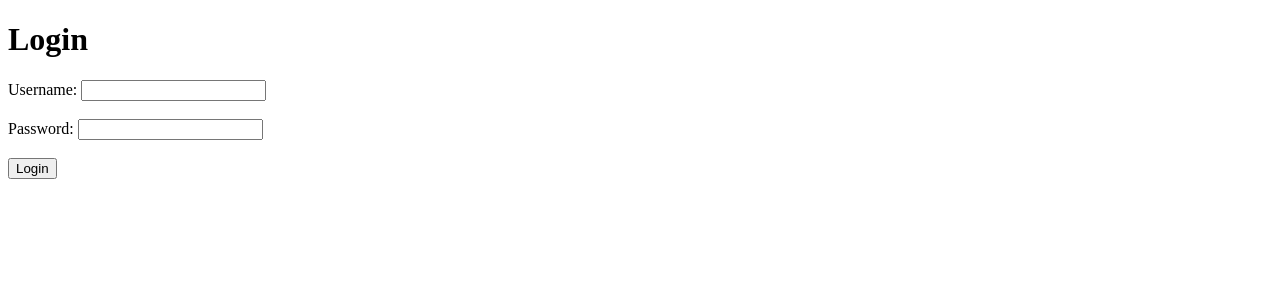
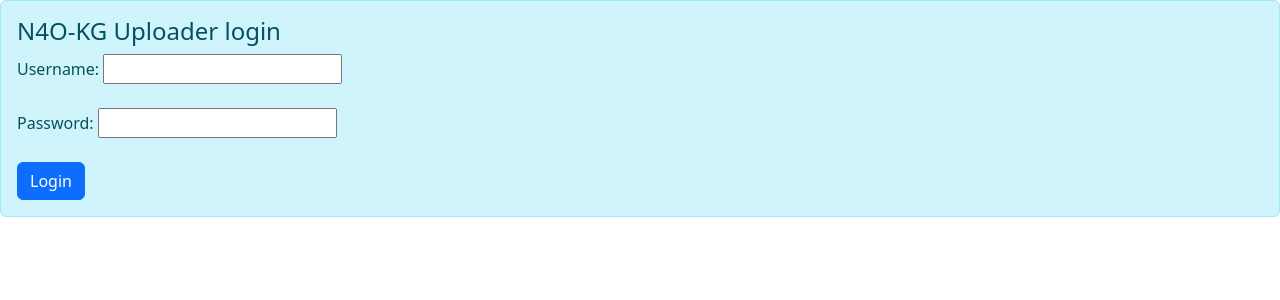
Before and after one commit to nfdi4objects/n4o-graph-admin, a Flask app: page /login in a window 1280 px wide. Shown: the top 300 px of the page. Run offline with Flask 3, Linux system fonts and the light colour scheme; some libraries are stand-ins or nearby versions.

Commit message:
Nacharbeiten

```diff
--- a/app.py
+++ b/app.py
@@ -8,8 +8,8 @@ sparql_url = 'http://172.18.0.4:3030/n4/'
 
 app = Flask(__name__,template_folder='templates', static_folder='static', static_url_path='/assets')
 app.secret_key = 'your_secret_key'  # Replace with a strong secret key
-user_collection_name ={'admin':'default'}
-users = {'admin': 'admin123'}
+user_collection_name ={'admin':'default','user1':'default_1','guest':'default_2'}
+users = {'admin': 'admin123', 'user1': 'user1', 'guest': 'guest1'}
 
 
 def is_RDF_suffix(suffix:str):
@@ -21,6 +21,9 @@ def import_file(storage_file, collection='default'):
         response = requests.post(sparql_url, files=files, params={'graph': f'n4o:{collection}'})
         return (f'Importing {storage_file.filename} into {collection} - Ok\nanswer={response.text}',None)
 
+@app.route('/info')
+def info():
+    return f'Info: {sparql_url} names = {user_collection_name} user= {[k for k,_ in user_collection_name.items()]}'
 
 @app.route('/upload', methods=['POST'])
 def upload():
@@ -29,7 +32,6 @@ def upload():
     success_msg = coll = None
     if storage_file:=request.files.get('file'):
         if username := request.cookies.get('username','www'):
-            print(f'username={username}')
             coll = request.form['collection'] or 'Default'
             user_collection_name[username] = coll
             success_msg,err_msg = import_file(storage_file,coll)
@@ -45,7 +47,6 @@ def uploadC(collection):
 @app.route('/')
 def home():
     global user_collection_name
-    print(request.cookies)
     if 'username' in request.cookies:
         username = request.cookies.get('username')
         if username not in user_collection_name:
--- a/templates/index.html
+++ b/templates/index.html
@@ -1,14 +1,11 @@
 <!doctype html>
-<html lang="en">
 
 <head>
     <meta charset="utf-8" name="viewport" content="width=device-width, initial-scale=1">
     <meta name="description" content="Lido file uploader">
     <script src="assets/node_modules/bootstrap/dist/js/bootstrap.bundle.min.js"></script>
     <script src="assets/node_modules/jquery/dist/jquery.min.js"></script>
-
     <link rel="stylesheet" href="assets/node_modules/bootstrap/dist/css/bootstrap.min.css">
-
     <title>RDF/Lido Uploader</title>
   </head>
 
--- a/templates/login.html
+++ b/templates/login.html
@@ -1,16 +1,23 @@
 <!DOCTYPE html>
 <html>
 <head>
-    <title>Login</title>
+    <meta charset="utf-8" name="viewport" content="width=device-width, initial-scale=1">
+    <meta name="description" content="Lido file uploader">
+    <script src="assets/node_modules/bootstrap/dist/js/bootstrap.bundle.min.js"></script>
+    <script src="assets/node_modules/jquery/dist/jquery.min.js"></script>
+    <link rel="stylesheet" href="assets/node_modules/bootstrap/dist/css/bootstrap.min.css">
+    <title>RDF/Lido Uploader Login</title>
   </head>
 <body>
-    <h1>Login</h1>
+    <div class="alert alert-info" role="alert">
+        <h4 class="alert-heading">N4O-KG Uploader login</h4>
         <form method="POST" action="/login">
             <label for="username">Username:</label>
             <input type="text" id="username" name="username" required><br><br>
             <label for="password">Password:</label>
             <input type="password" id="password" name="password" required><br><br>
-        <input type="submit" value="Login">
+            <input type="submit" class="btn btn-primary" value="Login">
         </form>
+    </div>
 </body>
 </html>
```
Lines whose indentation alone changed are shown as unchanged.
